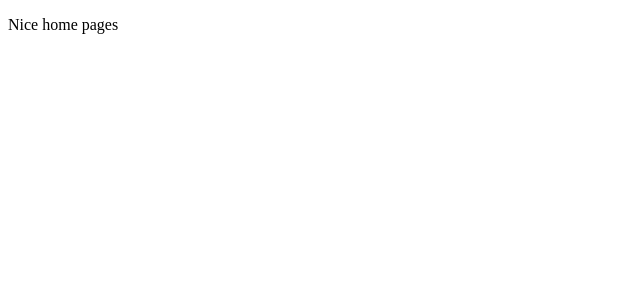
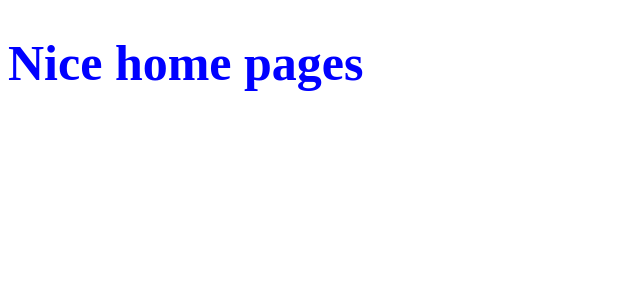
Before and after one commit to nickfranciosi/magic-leap-fe-assignment, a Next.js app: page / in a window 1280 px wide. Shown: the top 300 px of the page, without its empty margins (0-640 px from the left). Built offline with nearby package versions, Linux system fonts and the light colour scheme.

Commit message:
add styled components

```diff
--- a/package.json
+++ b/package.json
@@ -5,15 +5,19 @@
   "main": "index.js",
   "scripts": {
     "dev": "next",
+    "build": "next build",
+    "start": "next start",
     "test": "echo \"Error: no test specified\" && exit 1"
   },
   "keywords": [],
   "author": "",
   "license": "ISC",
   "dependencies": {
+    "babel-plugin-styled-components": "^1.5.1",
     "next": "^6.0.2",
     "react": "^16.3.2",
-    "react-dom": "^16.3.2"
+    "react-dom": "^16.3.2",
+    "styled-components": "^3.2.6"
   },
   "devDependencies": {
     "eslint": "^4.19.1",
--- /dev/null
+++ b/pages/_document.js
@@ -0,0 +1,28 @@
+import Document, { Head, Main, NextScript } from 'next/document';
+import { ServerStyleSheet } from 'styled-components';
+
+export default class MyDocument extends Document {
+  static getInitialProps({ renderPage }) {
+    const ssrSheet = new ServerStyleSheet();
+    const page = renderPage(App => props =>
+      ssrSheet.collectStyles(<App {...props} />)
+    );
+    const styleTags = ssrSheet.getStyleElement();
+    return { ...page, styleTags };
+  }
+
+  render() {
+    return (
+      <html lang="en">
+        <Head>
+          <title>Magic Leap</title>
+          {this.props.styleTags}
+        </Head>
+        <body>
+          <Main />
+          <NextScript />
+        </body>
+      </html>
+    );
+  }
+}
--- a/pages/index.js
+++ b/pages/index.js
@@ -1,7 +1,12 @@
-import React from 'react';
+import styled from 'styled-components';
+
+const Title = styled.h1`
+  color: blue;
+  font-size: 50px;
+`;
 
 export default () => (
   <div>
-    <p>Nice home pages</p>
+    <Title>Nice home pages</Title>
   </div>
 );
```
Also changed, not shown: .babelrc (added), .eslintrc.json, 1 other file (tests, documents, lock files or other folders).
